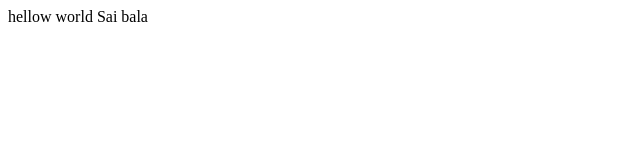
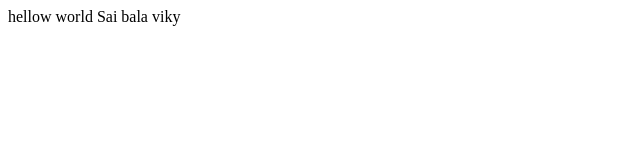
Before and after one commit to vikybala/prod1, a plain HTML site: page Prod/Index.html in a window 1280 px wide. Shown: the full height of the page, 0-640 px from the left. Drawn offline with Linux system fonts and the light colour scheme.

Commit message:
fourth commit

```diff
--- a/Prod/Index.html
+++ b/Prod/Index.html
@@ -1,3 +1,3 @@
 <html>
-<p>hellow world Sai bala </p>
+<p>hellow world Sai bala viky </p>
 </html>
```
